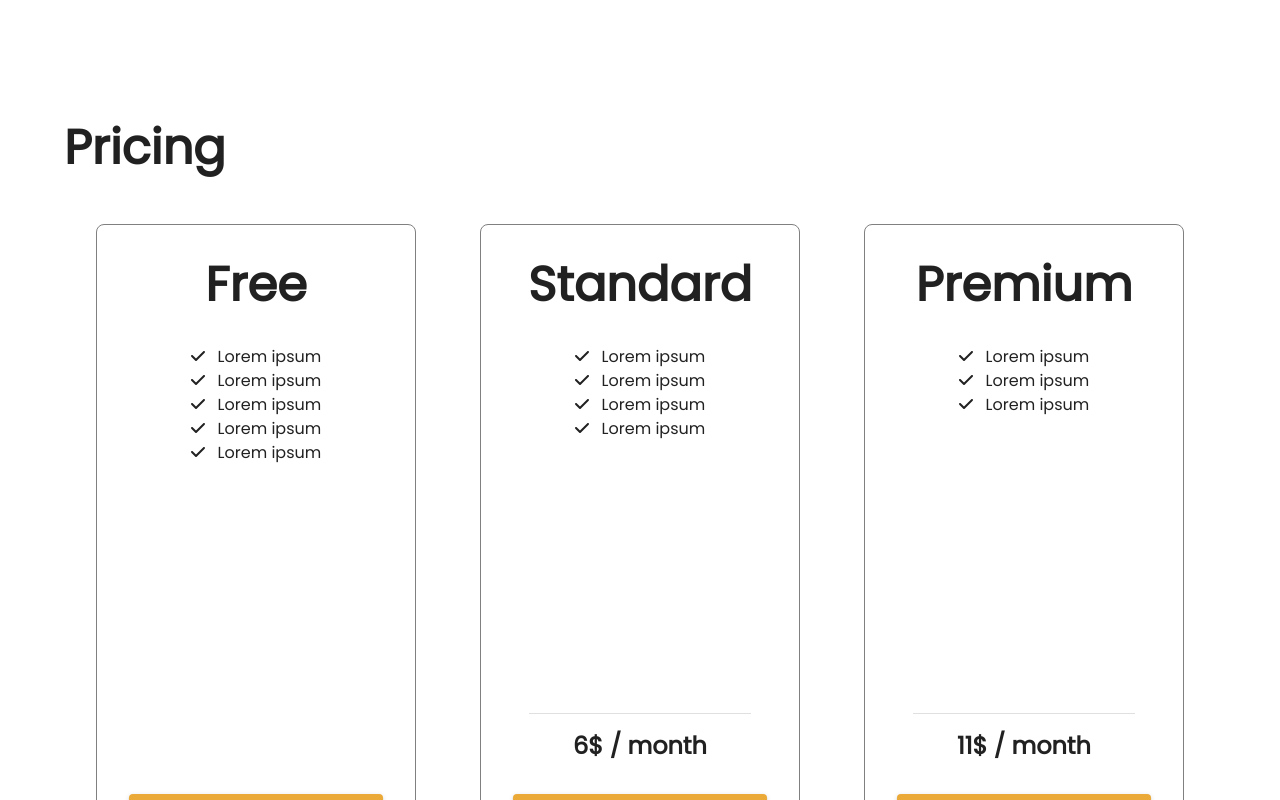
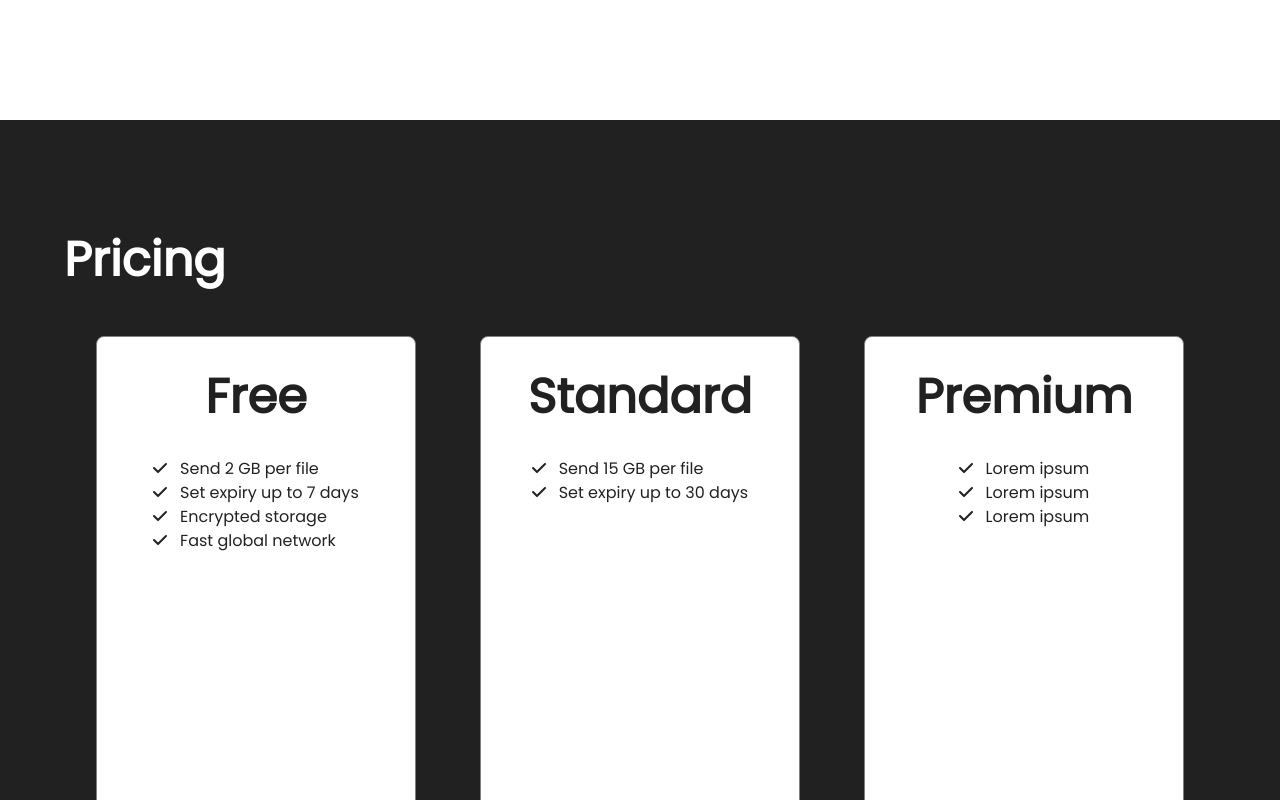
Before and after one commit to sugarshare/sugarshare-www, a React (Create React App) app: page / in a window 1280 px wide. Shown: the part 2160-2960 px from the top of the page. Built offline with nearby package versions, Linux system fonts and the light colour scheme.

Commit message:
Change pricing background color to black

```diff
--- a/src/App.tsx
+++ b/src/App.tsx
@@ -20,6 +20,7 @@ import Subscription, { SubscriptionLevel } from './components/Subscription';
 
 export default function App() {
   return (
+    <>
       <Container maxWidth={false} disableGutters>
         <Navigation />
         <Landing />
@@ -47,7 +48,7 @@ export default function App() {
             </Typography>
           </Box>
 
-        <Box id='advantages' sx={{ marginY: 20 }}>
+          <Box id='benefits' sx={{ marginY: 20 }}>
             <GridList list={[
               <PropertyTile
                 icon={faTruckFast}
@@ -89,8 +90,12 @@ export default function App() {
             ]}
             />
           </Box>
+        </Container>
+      </Container>
 
-        <Typography variant='h3' fontWeight='bold' sx={{ marginY: 4 }}>Pricing</Typography>
+      <Container id='pricing' maxWidth={false} disableGutters sx={{ backgroundColor: 'text.primary', minHeight: '100vh', paddingY: 10 }}>
+        <Container maxWidth='lg'>
+          <Typography variant='h3' fontWeight='bold' sx={{ marginY: 4, color: 'white' }}>Pricing</Typography>
           <Box
             sx={{
               display: 'flex',
@@ -103,11 +108,10 @@ export default function App() {
             <Subscription
               level={SubscriptionLevel.FREE}
               benefits={[
-              'Lorem ipsum',
-              'Lorem ipsum',
-              'Lorem ipsum',
-              'Lorem ipsum',
-              'Lorem ipsum',
+                'Send 2 GB per file',
+                'Set expiry up to 7 days',
+                'Encrypted storage',
+                'Fast global network',
               ]}
             />
             <Subscription
@@ -115,10 +119,8 @@ export default function App() {
               price='6$ / month'
               priceId='price_xxx'
               benefits={[
-              'Lorem ipsum',
-              'Lorem ipsum',
-              'Lorem ipsum',
-              'Lorem ipsum',
+                'Send 15 GB per file',
+                'Set expiry up to 30 days',
               ]}
             />
             <Subscription
@@ -132,7 +134,11 @@ export default function App() {
               ]}
             />
           </Box>
+        </Container>
+      </Container>
 
+      <Container maxWidth={false} disableGutters>
+        <Container maxWidth='lg'>
           <Box id='download' sx={{ marginY: 20 }}>
             <Typography variant='h3' fontWeight='bold' sx={{ marginY: 10 }}>Get it</Typography>
             <GridList list={[
@@ -154,5 +160,6 @@ export default function App() {
         </Container>
         <Footer />
       </Container>
+    </>
   );
 }
```
Lines whose indentation alone changed are shown as unchanged.
